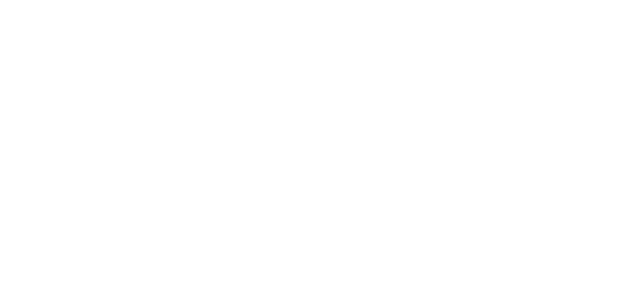
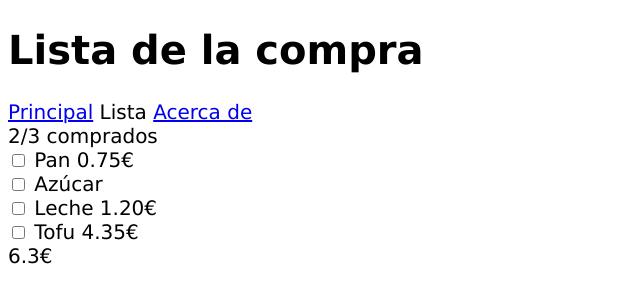
Before and after one commit to rom-dem/202301-w1ch3-roman-demchuk, a website: page src/listacompra.html in a window 1280 px wide. Shown: the whole page, without its empty margins (0-640 px from the left). Drawn offline with Linux system fonts and the light colour scheme.

Commit message:
Add html texts

```diff
--- a/package.json
+++ b/package.json
@@ -14,5 +14,8 @@
   "devDependencies": {
     "parcel": "^2.8.2",
     "rimraf": "^3.0.2"
+  },
+  "dependencies": {
+    "@fortawesome/fontawesome-free": "^6.2.1"
   }
 }
--- a/src/listacompra.html
+++ b/src/listacompra.html
@@ -5,10 +5,53 @@
   <meta charset="UTF-8">
   <meta http-equiv="X-UA-Compatible" content="IE=edge">
   <meta name="viewport" content="width=device-width, initial-scale=1.0">
+  <link rel="shortcut icon" href="/images/favicon.jpg" type="image/x-icon">
+  <link rel="stylesheet" href="style/style.css">
   <title>Lista de la compra</title>
 </head>
 
 <body>
+  <header>
+    <h1>Lista de la compra</h1>
+    <nav>
+      <a href="/src/index.html">Principal</a>
+      <a>Lista</a>
+      <a href="#">Acerca de</a>
+    </nav>
+    <div>
+      <span>2/3 comprados</span>
+    </div>
+  </header>
+
+  <main>
+    <div>
+      <div class="checkbox">
+        <input type="checkbox" id="bread">
+        <label for="bread">Pan</label>
+        <span>0.75€</span>
+      </div>
+      <div class="checkbox">
+        <input type="checkbox" id="sugar">
+        <label for="sugar">Azúcar</label>
+        <span></span>
+      </div>
+      <div class="checkbox">
+        <input type="checkbox" id="milk">
+        <label for="milk">Leche</label>
+        <span>1.20€</span>
+      </div>
+      <div class="checkbox">
+        <input type="checkbox" id="tofu">
+        <label for="tofu">Tofu</label>
+        <span>4.35€</span>
+      </div>
+      <div>
+        <span class="total">6.3€</span>
+      </div>
+    </div>
+
+  </main>
+
 
 </body>
 
--- /dev/null
+++ b/src/style/style.css
@@ -0,0 +1,6 @@
+@import url("/node_modules/@fortawesome/fontawesome-free/css/all.min.css");
+
+html {
+  font-family: Verdana, Geneva, Tahoma, sans-serif;
+  font-size: 20px;
+}
```
Also changed, not shown: src/index.html (+33 -0 lines), images/favicon.jpg (added), 1 other file.
